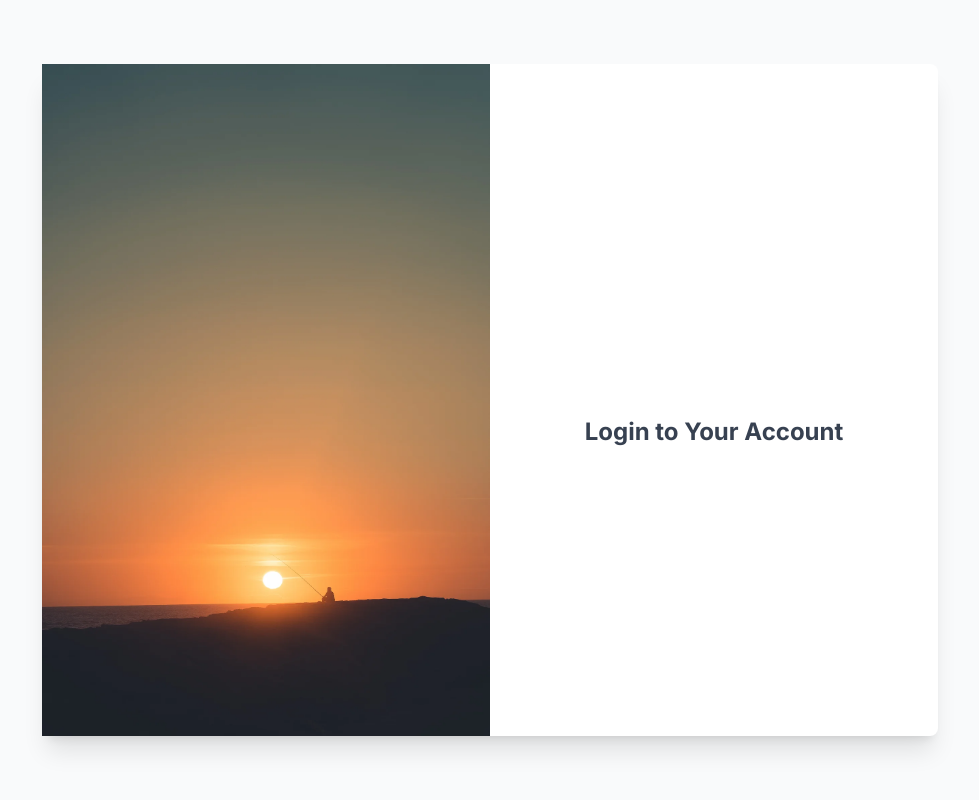
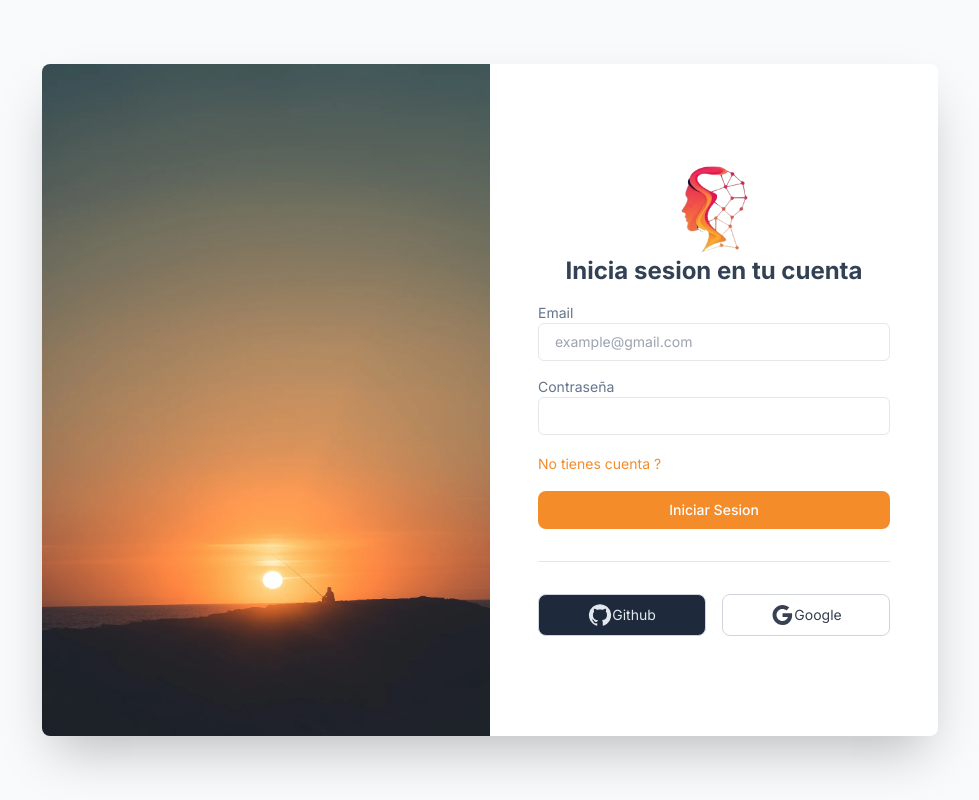
Before and after one commit to Git-Darkmoon/GMAP, a Next.js app: page / in a window 1280 px wide. Shown: the whole page, without its empty margins (150-1129 px from the left). Built offline with nearby package versions, Linux system fonts and the light colour scheme.

Commit message:
feat: Login page frontend done.

```diff
--- a/src/app/page.tsx
+++ b/src/app/page.tsx
@@ -1,13 +1,16 @@
 import Image from "next/image"
+import GitHubIcon from "@mui/icons-material/GitHub"
+import GoogleIcon from "@mui/icons-material/Google"
+import Link from "next/link"
 
 function LoginPage() {
   return (
-    <div className="flex items-center min-h-screen bg-gray-50">
-      <div className="flex-1 h-full max-w-4xl mx-auto bg-white rounded-lg shadow-xl">
-        <div className="flex flex-col md:flex-row">
+    <div className="flex items-center min-h-screen bg-slate-50 select-none">
+      <div className="flex-1 h-full max-w-4xl mx-auto bg-white rounded-lg shadow-lg lg:shadow-2xl">
+        <form className="flex flex-col md:flex-row">
           <div className="h-32 md:h-auto md:w-1/2">
             <Image
-              className="object-cover w-full h-full"
+              className="object-cover w-full h-full rounded-tl-lg rounded-bl-lg"
               src="/Login_image.webp"
               alt="img"
               width={500}
@@ -18,23 +21,83 @@ function LoginPage() {
           <div className="flex items-center justify-center p-6 sm:p-12 md:w-1/2">
             <div className="w-full">
               <div className="flex justify-center">
-                <svg
-                  xmlns="http://www.w3.org/2000/svg"
-                  className="w-20 h-20 text-blue-600"
-                  fill="none"
-                  viewBox="0 0 24 24"
-                  stroke="currentColor"
+                <Image
+                  src={"/GMAP_logo_withouthBg.webp"}
+                  alt="GMAP Logo"
+                  width={70}
+                  height={70}
+                  priority
+                />
+              </div>
+              <h1 className="mb-4 text-2xl font-bold text-center text-slate-700">
+                Inicia sesion en tu cuenta
+              </h1>
+              <div>
+                <label
+                  className="block text-sm text-slate-500"
+                  htmlFor="login_email"
                 >
-                  {/* ... (SVG paths) */}
-                </svg>
+                  Email
+                </label>
+                <input
+                  id="login_email"
+                  type="email"
+                  className="w-full px-4 py-2 text-sm text-slate-500 border rounded-md focus:border-myOrange-400 focus:outline-none focus:ring-1 focus:ring-myOrange-500 focus:shadow-md"
+                  placeholder="example@gmail.com"
+                  required
+                />
               </div>
-              <h1 className="mb-4 text-2xl font-bold text-center text-gray-700">
-                Login to Your Account
-              </h1>
-              {/* ... (Rest of the HTML code) */}
+              <div>
+                <label
+                  className="block mt-4 text-sm text-slate-500"
+                  htmlFor="login_password"
+                >
+                  Contraseña
+                </label>
+                <input
+                  id="login_password"
+                  className="w-full px-4 py-2 text-sm text-slate-500 border rounded-md focus:border-myOrange-400 focus:outline-none focus:ring-1 focus:ring-myOrange-500 focus:shadow-md"
+                  type="password"
+                  pattern="^(?=.*[A-Z])(?=.*\d).{8,}$"
+                  title="La contraseña debe incluir una mayuscula, un numero y debe ser de 8 caracteres minimo. "
+                />
+              </div>
+              <p className="mt-4">
+                <Link
+                  className="text-sm text-myOrange-500 hover:underline"
+                  href="/sign-up"
+                >
+                  No tienes cuenta ?
+                </Link>
+              </p>
+              <button
+                type="submit"
+                className="block w-full px-4 py-2 mt-4 text-sm font-medium leading-5 text-center text-white transition-colors duration-150 bg-myOrange-500 border border-transparent rounded-lg active:bg-myOrange-700 hover:bg-myOrange-600 focus:outline-none focus:shadow-outline-blue"
+              >
+                Iniciar Sesion
+              </button>
+
+              <hr className="my-8" />
+
+              <div className="flex items-center justify-center gap-4">
+                <button
+                  type="button"
+                  className="flex items-center justify-center w-full px-4 py-2 text-sm bg-slate-800 text-slate-200 border border-gray-300 rounded-lg hover:border-gray-500 focus:border-gray-500"
+                >
+                  <GitHubIcon />
+                  Github
+                </button>
+                <button
+                  type="button"
+                  className="flex items-center justify-center w-full px-4 py-2 text-sm text-gray-700 border border-gray-300 rounded-lg hover:border-gray-500 focus:border-gray-500"
+                >
+                  <GoogleIcon />
+                  Google
+                </button>
+              </div>
             </div>
           </div>
-        </div>
+        </form>
       </div>
     </div>
   )
--- a/src/app/register/page.tsx
+++ /dev/null
@@ -1,4 +0,0 @@
-function RegisterPage() {
-  return <div>RegisterPage</div>
-}
-export default RegisterPage
```
